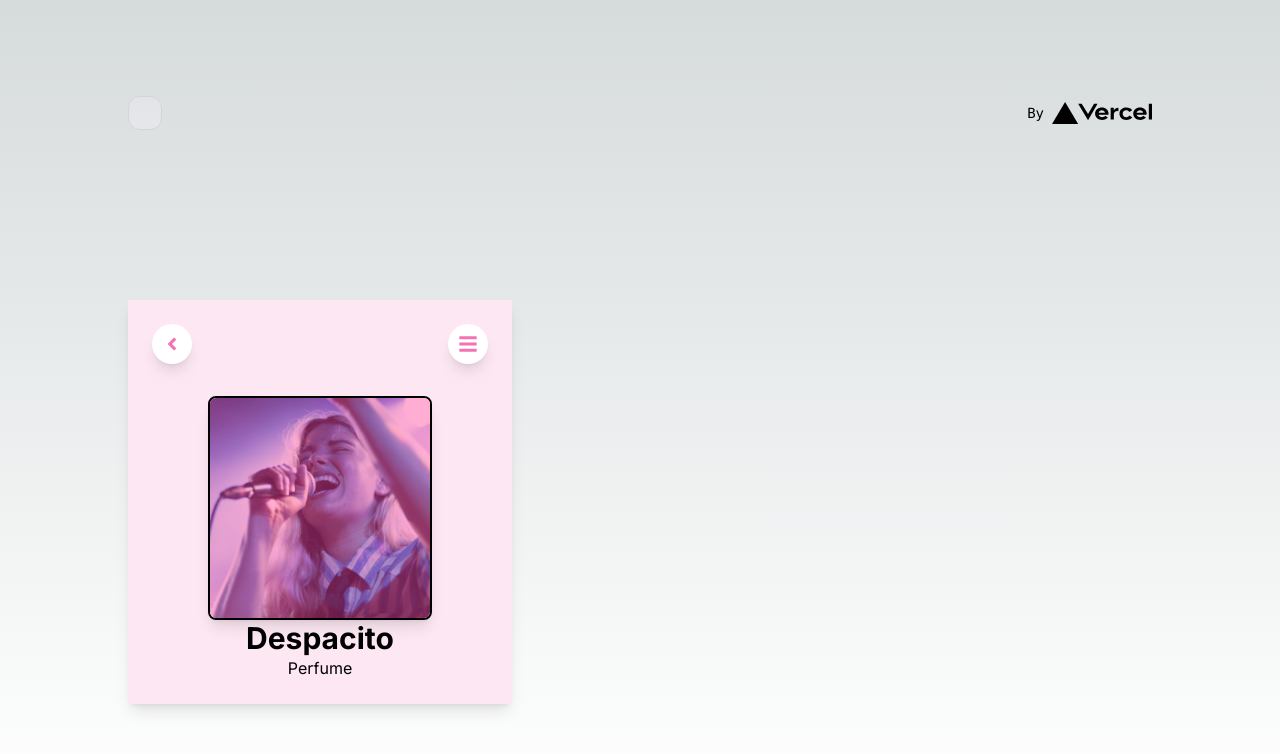
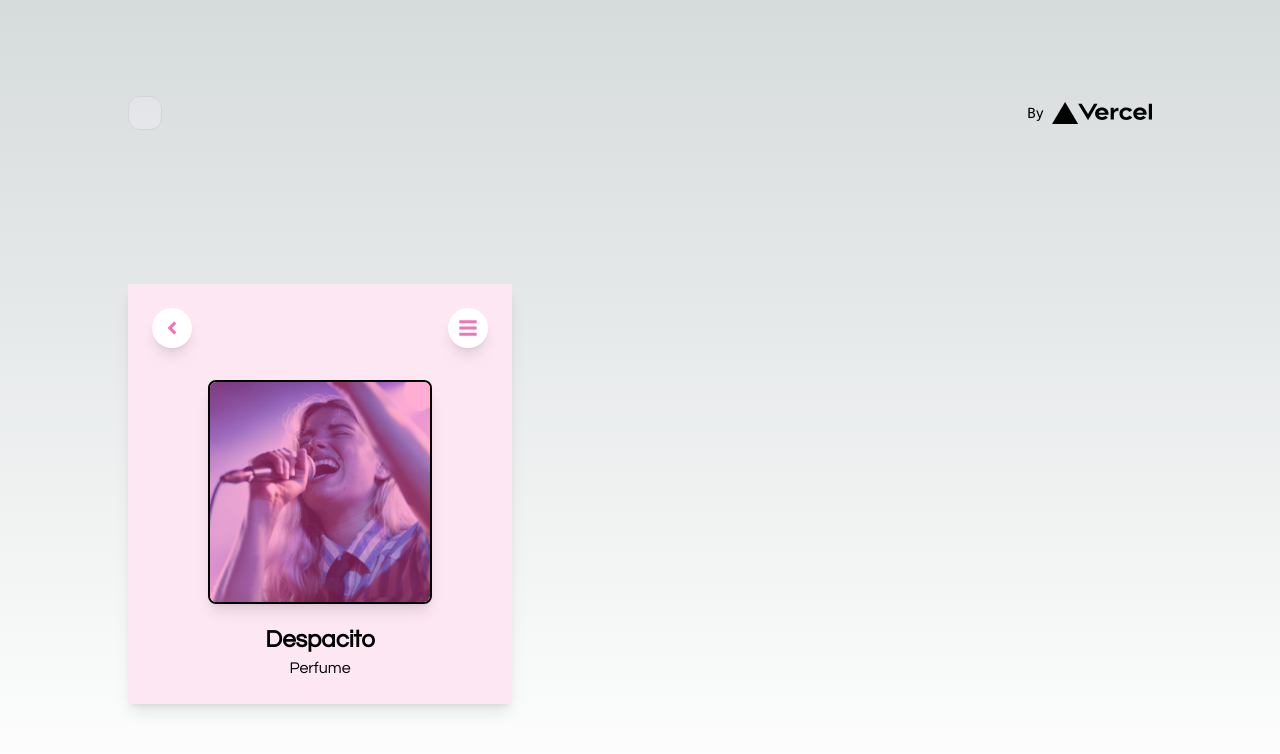
Before and after one commit to jojazpeitia/player, a Next.js app: page / in a window 1280 px wide. Shown: the top 754 px of the page. Built offline with nearby package versions, Linux system fonts and the light colour scheme.

Commit message:
added questrial font

```diff
--- a/app/page.tsx
+++ b/app/page.tsx
@@ -1,5 +1,13 @@
 import Image from 'next/image'
 import { FaAngleLeft, FaBars } from 'react-icons/fa';
+import { Questrial } from 'next/font/google'
+
+
+
+const questrial = Questrial({
+  weight: '400',
+  subsets: ['latin'],
+})
 
 
 export default function Home() {
@@ -49,8 +57,10 @@ export default function Home() {
               className="w-56 dark:invert rounded-lg shadow-lg border-2 border-black"
             />
           </div>
-          <h1 className='font-bold text-3xl'> Despacito </h1>
-          <p> Perfume </p>
+          <div className={`${questrial.className} mt-5`}>
+            <h1 className='font-bold text-2xl'> Despacito </h1>
+            <p> Perfume </p>
+          </div>
         </div>
       </div>
     </main>
```
